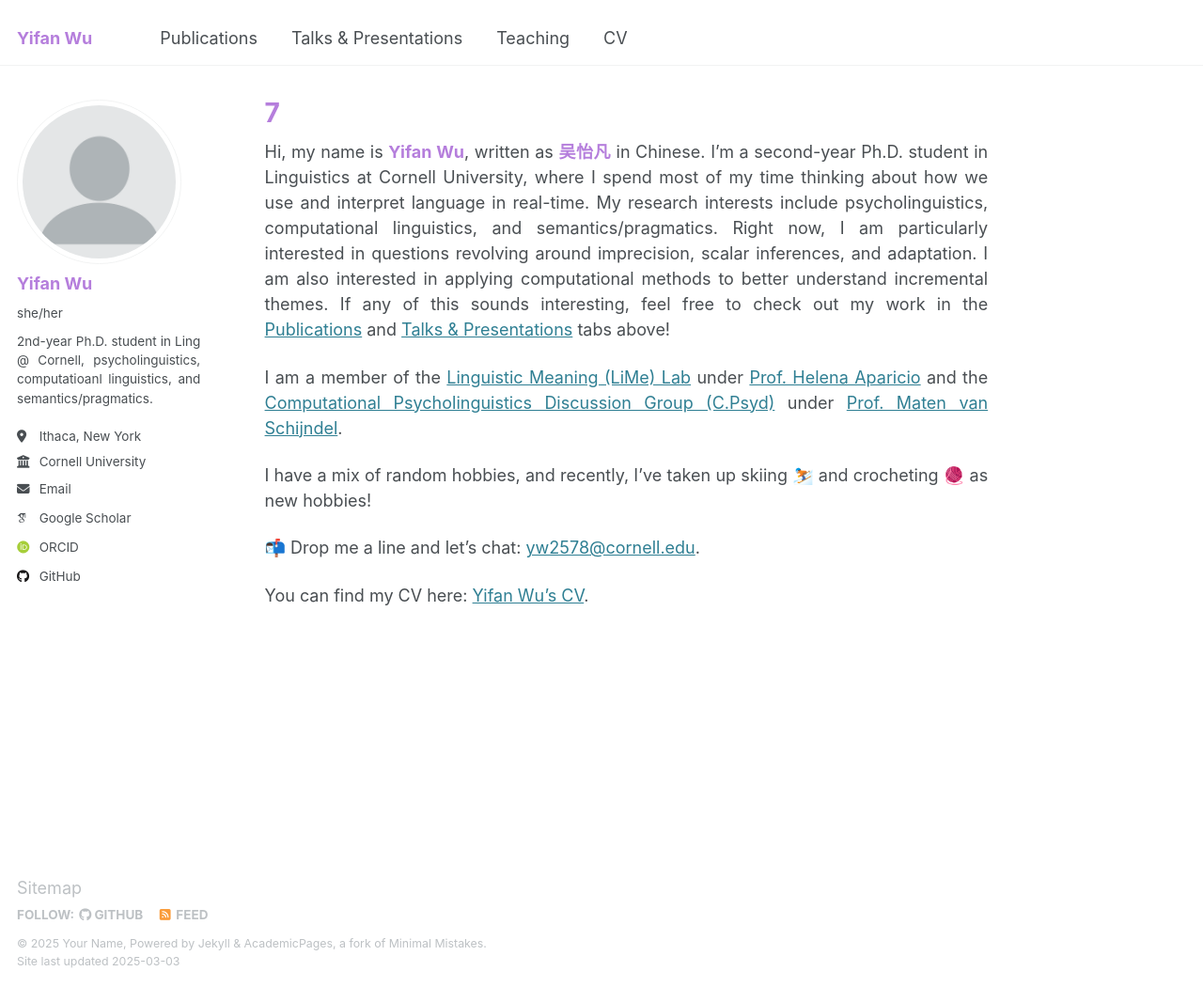
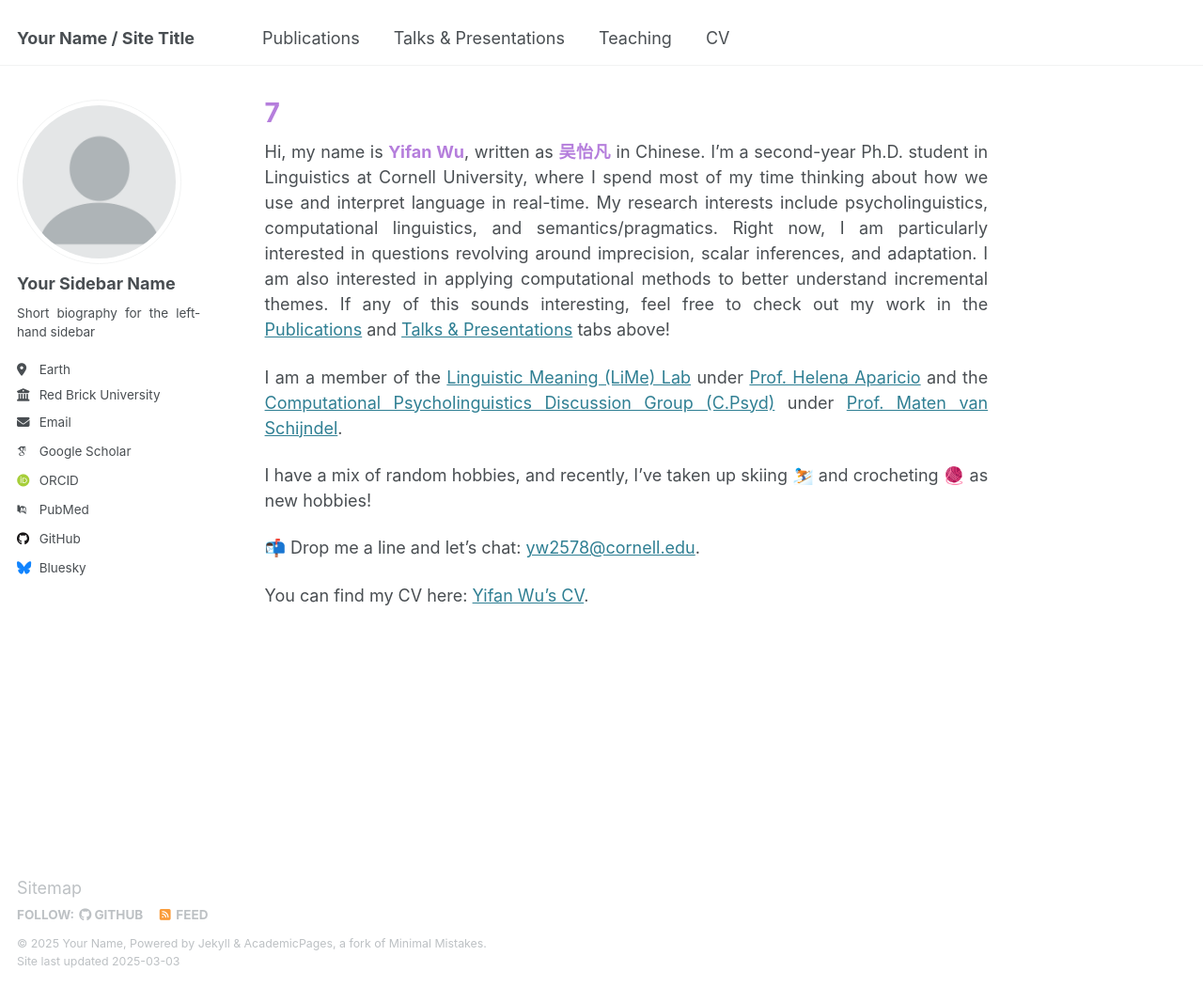
Before and after one commit to lynn-yifanwu-ling/lynn-yifanwu-ling.github.io, a Jekyll site: the page built from _pages/about.md, in a window 1280 px wide and 1050 px high. Shown: the whole window at 94% size. Built offline with Jekyll 4.4.1, drawn with Linux system fonts in a browser that asks for light colours; emoji names are drawn with the system emoji font; some web fonts are replaced.

Commit message:
Update _config.yml

```diff
--- a/_config.yml
+++ b/_config.yml
@@ -9,11 +9,11 @@
 # Basic Site Settings
 locale                   : "en-US"
 site_theme               : "default"
-title                    : "<span style='color: #B57EDC;'>Yifan Wu</span>"
+title                    : "Your Name / Site Title"
 title_separator          : "-"
 name                     : &name "Your Name"
 description              : &description "personal description"
-url                      : "https://unnamed-r-eina.github.io/yifanwu-lynn.github.io"
+url                      : https://academicpages.github.io # the base hostname & protocol for your site e.g. "https://[your GitHub username].github.io"
 baseurl                  : "" # the subpath of your site, e.g. "/blog"
 repository               : "academicpages/academicpages.github.io"
 
@@ -23,22 +23,21 @@ repository               : "academicpages/academicpages.github.io"
 author:
   # Biographic information
   avatar           : "profile.png"
-  name             : "<span style='color: #B57EDC;'>Yifan Wu</span>"
-  pronouns         : "she/her"
-  bio              : "2nd-year Ph.D. student in Ling @ Cornell, psycholinguistics, computatioanl linguistics, and semantics/pragmatics."
-  location         : "Ithaca, New York"
-  employer         : "Cornell University"
+  name             : "Your Sidebar Name"
+  pronouns         : # example: "she/her"
+  bio              : "Short biography for the left-hand sidebar"
+  location         : "Earth"
+  employer         : "Red Brick University"
   uri              : # URL
-  email            : "yw2578@cornell.edu"
+  email            : "none@example.org"
 
   # Academic websites
-  arxiv            : # URL - Update with the correct link to your profil
+  arxiv            : # URL - Update with the correct link to your profile
+  googlescholar    : "https://scholar.google.com/citations?user=PS_CX0AAAAAJ"
   impactstory      : # URL
-  orcid            : "https://orcid.org/0000-0003-2119-3166"
-  googlescholar    : "https://scholar.google.com/citations?user=t9mgDI8AAAAJ&hl=en&oi=ao"
-  github           : "https://github.com/unnamed-r-eina"
+  orcid            : "http://orcid.org/yourorcidurl"
   semantic         : # URL
-  pubmed           : #"https://www.ncbi.nlm.nih.gov/pubmed/?term=john+snow"
+  pubmed           : "https://www.ncbi.nlm.nih.gov/pubmed/?term=john+snow"
   researchgate     : # URL
   scopus           : # URL
 
@@ -46,11 +45,12 @@ author:
   bitbucket        : # Username - Update with your username on the site
   codepen          : # Username
   dribbble         : # Username
+  github           : "academicpages"
   kaggle           : # Username
   stackoverflow    : # User number or user number and name (i.e., use "1" or "1/jeff-atwood")
 
   # Social media
-  bluesky          : #"bsky.app" # Replace this with you Bluesky username
+  bluesky          : "bsky.app" # Replace this with you Bluesky username
   facebook         : # Username
   flickr           : # Username
   foursquare       : # Username
@@ -77,15 +77,12 @@ author:
 
 # Publication Category - The following the list of publication categories and their headings
 publication_category:
-  conference_proceedings:
-    title: "Conference Proceedings"
-  journal_articles:
-    title: "Journal Articles"
-  edited_volumes:
-    title: "Edited Volumes"
   books:
-    title: "Books"
-
+    title: 'Books'
+  manuscripts:
+    title: 'Journal Articles'
+  conferences:
+    title: 'Conference Papers'
 
 # Site Settings
 teaser                   :  # filename of teaser fallback teaser image placed in /images/, .e.g. "500x300.png"
```
